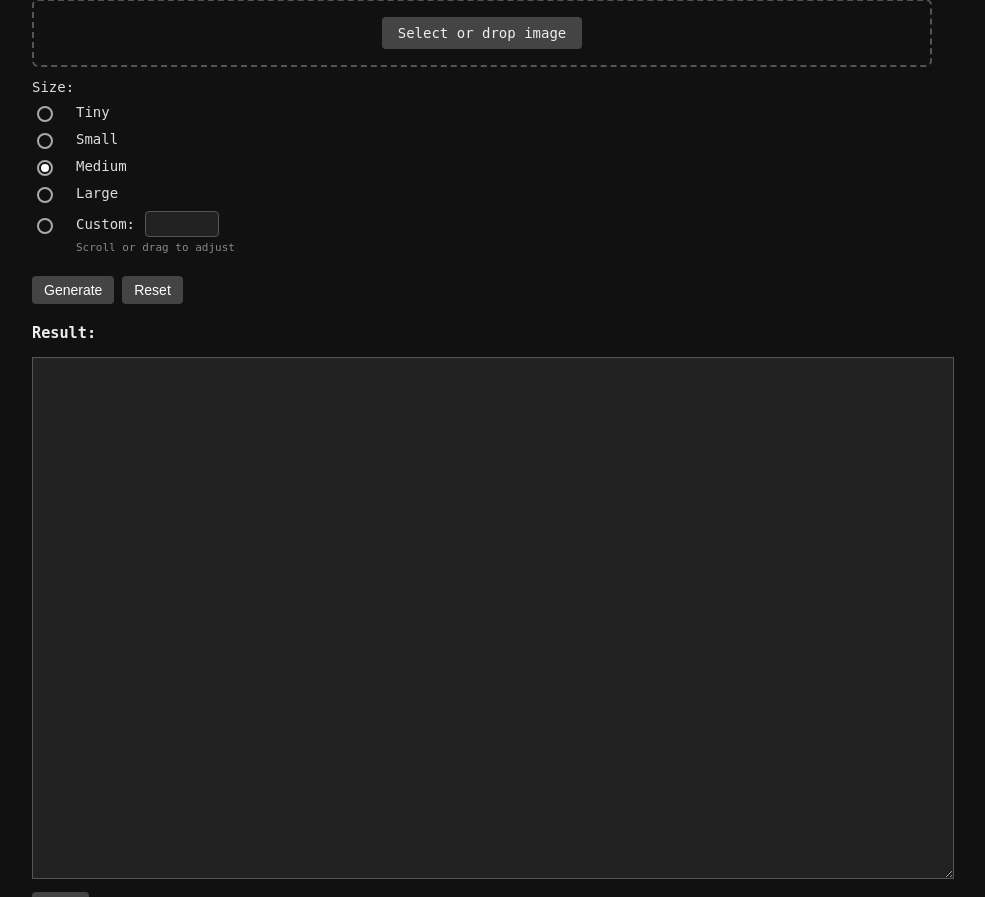
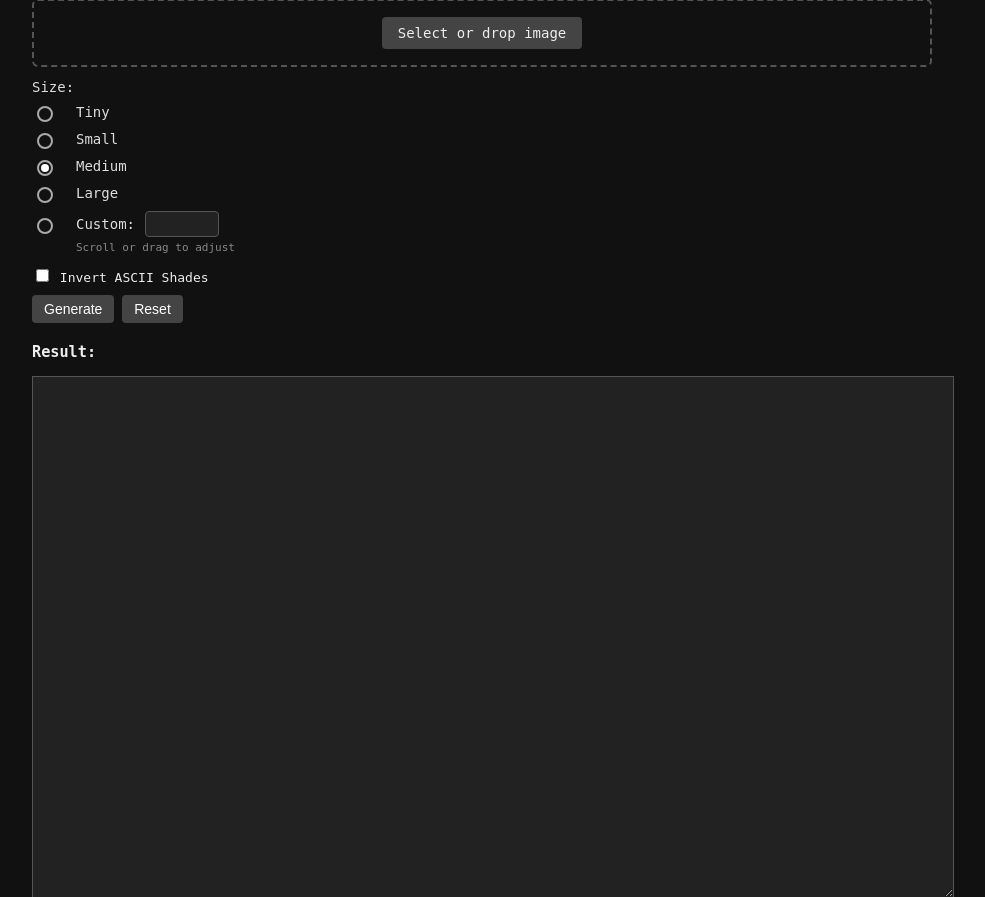
Before and after one commit to doopii/ASCII-Art-Generator, a Flask app: page / in a window 1280 px wide. Shown: the part 126-1023 px from the top of the page, without its empty margins (158-1143 px from the left). Run offline with Flask 3, Linux system fonts and the light colour scheme.

Commit message:
added invert function

```diff
--- a/app.py
+++ b/app.py
@@ -2,63 +2,81 @@ from flask import Flask, render_template, request, session, redirect, url_for
 from PIL import Image
 import io, os
 from dotenv import load_dotenv
-import os
 
 load_dotenv()
 
 app = Flask(__name__)
 app.secret_key = os.getenv("SECRET_KEY")
 
+# Characters from lightest to darkest
 ASCII_CHARS = " ⠁⠃⠇⠧⡇⣇⣧⣿"
 
-def convert_image(image_bytes, w, h):
+def convert_image(image_bytes, w, h, invert=False):
+    """
+    Convert image bytes to ASCII art.
+    If invert=True, reverse the mapping so dark pixels use light chars and vice versa.
+    """
     image = Image.open(io.BytesIO(image_bytes)).resize((w, h)).convert("L")
     pixels = image.getdata()
-    chars = "".join([ASCII_CHARS[min(p // 25, len(ASCII_CHARS) - 1)] for p in pixels])
-    return "\n".join([chars[i:i + w] for i in range(0, len(chars), w)])
+    if invert:
+        # Map pixel brightness to reversed charset
+        chars = "".join(
+            ASCII_CHARS[
+                len(ASCII_CHARS) - 1 - min(p // 25, len(ASCII_CHARS) - 1)
+            ]
+            for p in pixels
+        )
+    else:
+        chars = "".join(
+            ASCII_CHARS[min(p // 25, len(ASCII_CHARS) - 1)]
+            for p in pixels
+        )
+    return "\n".join([chars[i : i + w] for i in range(0, len(chars), w)])
+
 
 @app.before_request
 def clear_session_on_refresh():
+    # Clear session when user reloads the page (except POSTs)
     if request.method == "GET" and request.endpoint == "index":
         if request.headers.get("Cache-Control") != "max-age=0":
             session.clear()
 
+
 @app.route("/", methods=["GET", "POST"])
 def index():
-    print("[DEBUG] index() route triggered")
     ascii_result = ""
-    width = 60  # default width if not set by user
+    width = 60       # default width
+    invert = False   # default: no invert
 
     if request.method == "POST":
-        print("[DEBUG] POST received")
-
+        # Reset action
         if "reset" in request.form:
-            print("[DEBUG] Reset requested")
             session.clear()
             return redirect(url_for("index"))
 
+        # Invert checkbox
+        invert = "invert" in request.form
+
+        # Determine width
         size = request.form.get("size")
         if size == "custom":
             width = int(request.form.get("custom_width", 60))
         else:
             width = int(size or 60)
 
-        print(f"[DEBUG] Width = {width}")
-
+        # Handle image upload or reuse
         file = request.files.get("image")
         upload_folder = os.path.join(app.root_path, "static", "temp")
         filename = "upload.png"
         file_path = os.path.join(upload_folder, filename)
 
         if file and file.filename:
-            print("[DEBUG] New image uploaded")
             os.makedirs(upload_folder, exist_ok=True)
             img_bytes = file.read()
             with open(file_path, "wb") as f:
                 f.write(img_bytes)
             session["img_path"] = file_path
         elif "img_path" in session:
-            print("[DEBUG] Reusing image from session")
             img_path = session.get("img_path")
             if img_path and os.path.isfile(img_path):
                 with open(img_path, "rb") as f:
@@ -66,27 +84,34 @@ def index():
             else:
                 img_bytes = None
         else:
-            print("[DEBUG] No image available")
             img_bytes = None
 
+        # Generate ASCII
         if img_bytes:
             try:
-                image_obj = Image.open(io.BytesIO(img_bytes))
-                original_w, original_h = image_obj.size
+                img_obj = Image.open(io.BytesIO(img_bytes))
+                original_w, original_h = img_obj.size
                 aspect_ratio = original_h / original_w
                 height = int(width * aspect_ratio * 0.55)
-                print(f"[DEBUG] Aspect ratio = {aspect_ratio:.2f}, Calculated height = {height}")
-                ascii_result = convert_image(img_bytes, width, height)
-                print("[DEBUG] ASCII generated")
-            except Exception as e:
-                print(f"[ERROR] Failed to process image: {e}")
-        else:
-            print("[DEBUG] No ASCII generated")
+                ascii_result = convert_image(img_bytes, width, height, invert=invert)
+            except Exception:
+                ascii_result = "Error processing image."
 
-    # For preview
-    img_data = url_for('static', filename='temp/upload.png') if session.get("img_path") else None
+    # For preview display
+    img_data = (
+        url_for("static", filename="temp/upload.png")
+        if session.get("img_path")
+        else None
+    )
 
-    return render_template("index.html", ascii_result=ascii_result, img_data=img_data, width=width)
+    return render_template(
+        "index.html",
+        ascii_result=ascii_result,
+        img_data=img_data,
+        width=width,
+        invert=invert,
+    )
+
 
 if __name__ == "__main__":
     port = int(os.environ.get("PORT", 5000))
--- a/templates/index.html
+++ b/templates/index.html
@@ -2,7 +2,7 @@
 <html lang="en">
 <head>
     <meta charset="UTF-8">
-    <title>ASCII Generator</title>
+    <title>ASCII Art Generator</title>
     <link rel="stylesheet" href="{{ url_for('static', filename='styles.css') }}">
     <script src="{{ url_for('static', filename='script.js') }}"></script>
 </head>
@@ -17,17 +17,17 @@
 
         <form method="post" enctype="multipart/form-data" class="upload-form">
             <div class="file-drop-zone" id="dropZone">
-            <label class="custom-file">
-                <input type="file" name="image" accept="image/*" id="fileInput">
-                <span>Select or drop image</span>
-            </label>
+                <label class="custom-file">
+                    <input type="file" name="image" accept="image/*" id="fileInput">
+                    <span>Select or drop image</span>
+                </label>
             </div>
 
             <div class="radio-group">
                 <span>Size:</span>
 
                 <label>
-                    <input type="radio" name="size" value="20" {% if width == 40 %}checked{% endif %}>
+                    <input type="radio" name="size" value="20" {% if width == 20 %}checked{% endif %}>
                     <span class="custom-radio"></span> Tiny
                 </label>
 
@@ -50,16 +50,22 @@
                     <label>
                         <input type="radio" name="size" value="custom" {% if width not in [20,40,60,80] %}checked{% endif %}>
                         <span class="custom-radio"></span> Custom:
-                        <input type="number" class="custom-input" name="custom_width" min="10" max="300" value="{{ width if width not in [40,60,80] else '' }}">
+                        <input type="number" class="custom-input" name="custom_width" min="10" max="300" value="{{ width if width not in [20,40,60,80] else '' }}">
                     </label>
                     <small class="input-hint">Scroll or drag to adjust</small>
                 </div>
             </div>
 
+            <div class="invert-group">
+                <label>
+                    <input type="checkbox" name="invert" {% if invert %}checked{% endif %}>
+                    Invert ASCII Shades
+                </label>
+            </div>
+
             <button type="submit">Generate</button>
             <button type="submit" name="reset" value="1">Reset</button>
         </form>
-
 
         <div class="output-section">
             <h3>Result:</h3>
```
Also changed, not shown: 1 other file.
